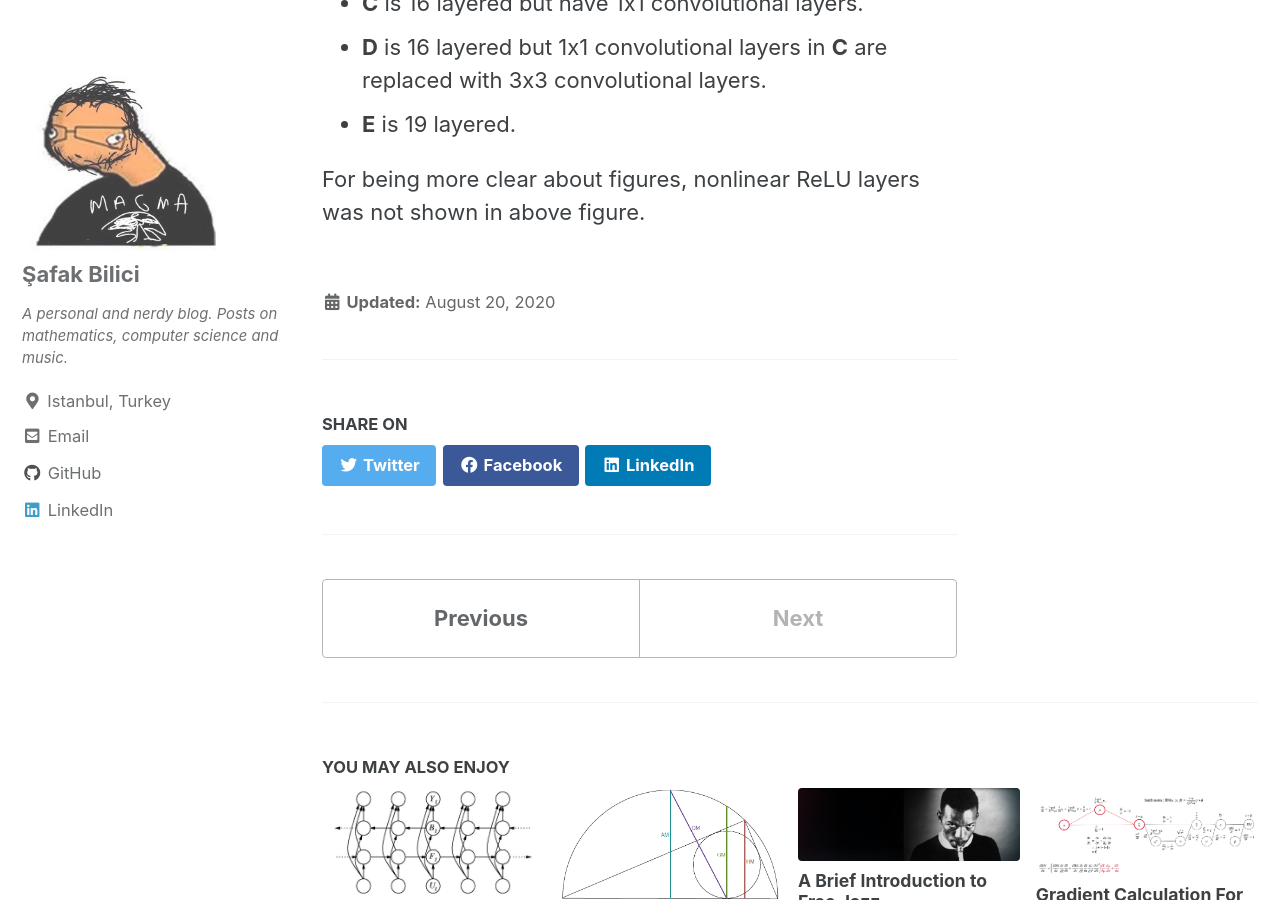
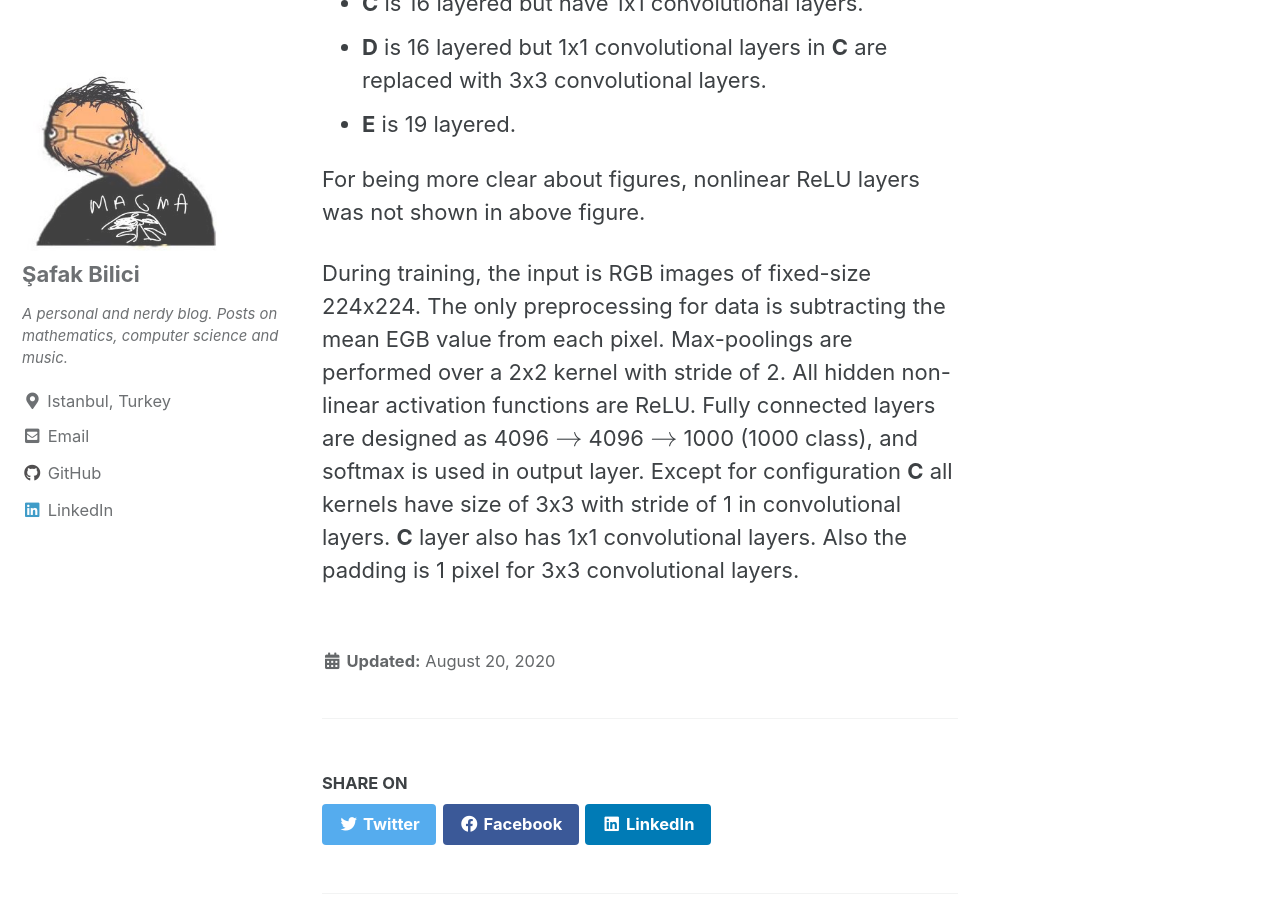
Before and after one commit to safakkbilici/safakkbilici.github.io, a Jekyll site: the page built from _posts/2020-08-20-summary-vggnet.md, in a window 1280 px wide and 900 px high, scrolled down 3248 px. Built offline with Jekyll 4.4.1, drawn with Linux system fonts in a browser that asks for light colours; cached includes are drawn as plain includes; formulas are drawn with MathJax 3; some of the changed text lies outside the part shown.

Commit message:
configs added

```diff
--- a/_posts/2020-08-20-summary-vggnet.md
+++ b/_posts/2020-08-20-summary-vggnet.md
@@ -45,3 +45,7 @@ As we can see above, model has 6 configurations;
 * **E** is 19 layered.
 
 For being more clear about figures, nonlinear ReLU layers was not shown in above figure.
+
+During training, the input is RGB images of fixed-size 224x224. The only preprocessing for data is subtracting the mean EGB value from each pixel. Max-poolings are performed over a 2x2 kernel with stride of 2.
+All hidden non-linear activation functions are ReLU. Fully connected layers are designed as 4096 $$\rightarrow$$ 4096 $$\rightarrow$$ 1000 (1000 class), and softmax is used in output layer.
+Except for configuration **C** all kernels have size of 3x3 with stride of 1 in convolutional layers. **C** layer also has 1x1 convolutional layers. Also the padding is 1 pixel for 3x3 convolutional layers.
```
